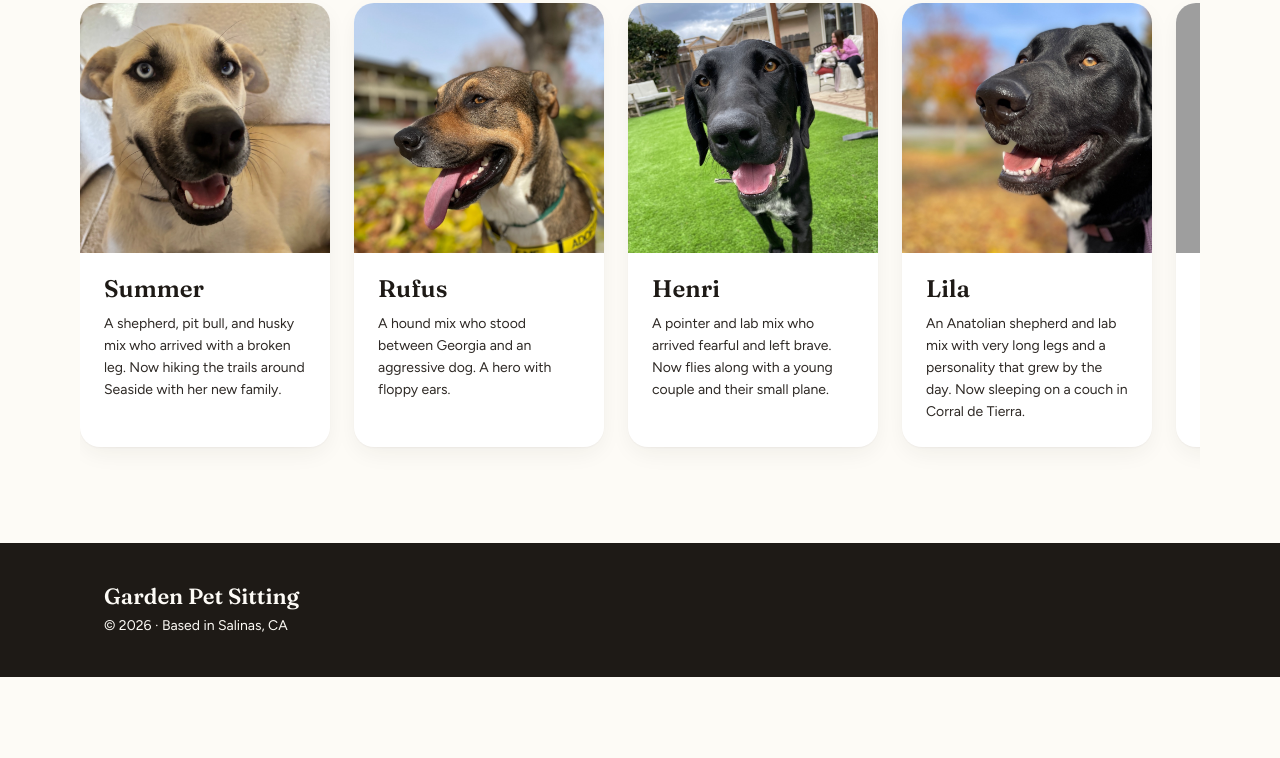
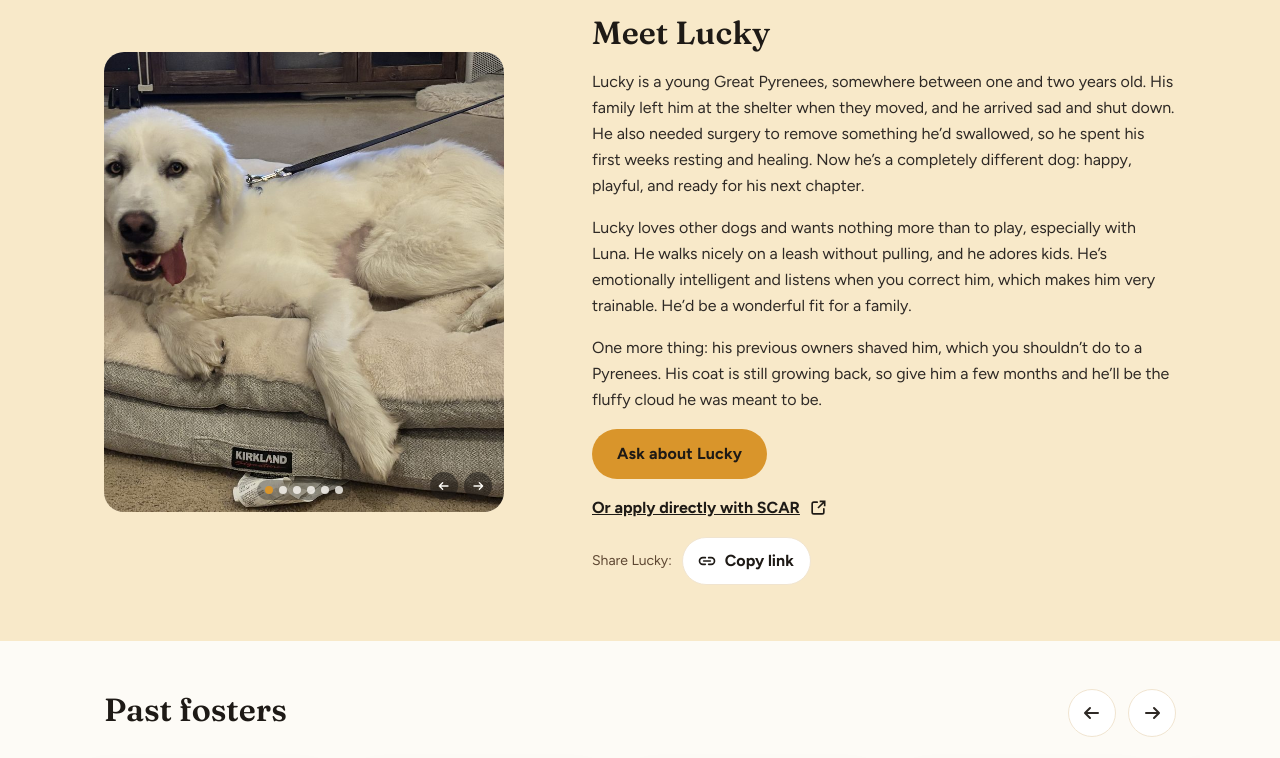
Before and after one commit to jennalynngarden-jpg/gardenpetsitting, a plain HTML site: page fosters.html in a window 1280 px wide. Shown: the part 722-1480 px from the top of the page. Before the commit the page ends 1399 px from the top, so only its background shows below. Drawn offline with Linux system fonts and the light colour scheme; no server answers; grey boxes are pictures that could not be loaded.

Commit message:
Feature Lucky as the current foster dog
Add Lucky's bio and a photo carousel to the Currently looking for a home section on the Foster dogs page.

Co-Authored-By: Claude Opus 5.5 <noreply@anthropic.com>
Claude-Session: https://claude.ai/code/session_01An5QrmKTvzZnuYxy6GtqER

```diff
--- a/css/styles.css
+++ b/css/styles.css
@@ -255,6 +255,7 @@ p { margin: 0; }
 .photo-strip { display: grid; grid-template-columns: repeat(3, 1fr); gap: var(--spacing-lg); }
 .photo-strip img { width: 100%; aspect-ratio: 341 / 320; object-fit: cover; object-position: 50% 12%; border-radius: var(--radius-lg); }
 .featured { background: var(--color-bg-accent-soft); padding: clamp(40px, 5vw, 56px) 0; }
+.featured .carousel--story { justify-self: start; }
 
 .row-head { display: flex; justify-content: space-between; align-items: center; gap: var(--spacing-lg); margin-bottom: var(--spacing-lg); }
 .row-head h2 { margin-bottom: 6px; }
--- a/fosters.html
+++ b/fosters.html
@@ -11,7 +11,7 @@
   <link rel="preconnect" href="https://fonts.googleapis.com">
   <link rel="preconnect" href="https://fonts.gstatic.com" crossorigin>
   <link href="https://fonts.googleapis.com/css2?family=Fraunces:wght@600&family=Figtree:wght@400;700&display=swap" rel="stylesheet">
-  <link rel="stylesheet" href="css/styles.css?v=21">
+  <link rel="stylesheet" href="css/styles.css?v=22">
 </head>
 <body>
 
@@ -82,28 +82,41 @@
     </section>
 
     <!--
-      FEATURED FOSTER — shown only when Georgia has a dog looking for a home.
-      To use it: remove this comment wrapper, then update the name, photo, description, and the "Ask about" button.
-    <section class="featured">
-      <div class="container feature__inner">
-        <img class="feature__photo" src="images/fosters/CURRENT-DOG.jpg" alt="">
+      FEATURED FOSTER: shown only when Georgia has a dog looking for a home.
+      When the current foster is adopted, delete this whole section (or wrap it in a comment) and add them to Past fosters below.
+      To feature a new dog, update the name, photos, description, and the "Ask about" button.
+    -->
+    <section class="featured" id="current-foster">
+      <div class="container feature__inner feature__inner--photo-first">
+        <div class="carousel carousel--story" data-carousel aria-roledescription="carousel" aria-label="Photos of Lucky">
+          <div class="carousel__slide is-active"><img src="images/fosters/lucky-1.jpg" alt="Lucky the Great Pyrenees smiling on a dog bed"></div>
+          <div class="carousel__slide"><img src="images/fosters/lucky-2.jpg" style="object-position: 50% 30%" alt="Lucky on his leash at the front door, ready for a walk, with Luna behind him"></div>
+          <div class="carousel__slide"><img src="images/fosters/lucky-3.jpg" style="object-position: 50% 40%" alt="Lucky and Luna side by side looking through the window"></div>
+          <div class="carousel__slide"><img src="images/fosters/lucky-4.jpg" alt="Lucky and Luna on a neighborhood walk beside a toddler in a ride-on car"></div>
+          <div class="carousel__slide"><img src="images/fosters/lucky-5.jpg" style="object-position: 50% 30%" alt="Close-up of Lucky’s face on a walk"></div>
+          <div class="carousel__slide"><img src="images/fosters/lucky-6.jpg" style="object-position: 50% 55%" alt="Lucky resting on a dog bed while Luna naps in the background"></div>
+          <div class="carousel__dots" data-carousel-dots></div>
+          <button class="carousel__arrow carousel__arrow--prev" data-carousel-prev aria-label="Previous photo"><svg class="icon" style="transform:scaleX(-1)"><use href="#i-arrow"/></svg></button>
+          <button class="carousel__arrow carousel__arrow--next" data-carousel-next aria-label="Next photo"><svg class="icon"><use href="#i-arrow"/></svg></button>
+        </div>
         <div class="feature__text">
           <p class="caption">Currently looking for a home</p>
-          <h2>Meet Biscuit</h2>
-          <p>Biscuit is a two-year-old shepherd mix with big ears and bigger opinions about tennis balls. He is crate trained, gentle with cats, and currently practicing his sit for treats. Fostered through SCAR and ready to meet his family.</p>
-          <a class="btn btn--primary" href="#inquiry" data-open-modal="inquiry" data-service="Not sure yet">Ask about Biscuit</a>
+          <h2>Meet Lucky</h2>
+          <p>Lucky is a young Great Pyrenees, somewhere between one and two years old. His family left him at the shelter when they moved, and he arrived sad and shut down. He also needed surgery to remove something he’d swallowed, so he spent his first weeks resting and healing. Now he’s a completely different dog: happy, playful, and ready for his next chapter.</p>
+          <p>Lucky loves other dogs and wants nothing more than to play, especially with Luna. He walks nicely on a leash without pulling, and he adores kids. He’s emotionally intelligent and listens when you correct him, which makes him very trainable. He’d be a wonderful fit for a family.</p>
+          <p>One more thing: his previous owners shaved him, which you shouldn’t do to a Pyrenees. His coat is still growing back, so give him a few months and he’ll be the fluffy cloud he was meant to be.</p>
+          <a class="btn btn--primary" href="#inquiry" data-open-modal="inquiry" data-service="Not sure yet">Ask about Lucky</a>
           <a class="org-link" href="https://www.scar.pet/team-4" target="_blank" rel="noopener">Or apply directly with SCAR <svg class="icon icon--sm"><use href="#i-external"/></svg></a>
-          <div class="share" data-share data-share-title="Biscuit · Garden Pet Sitting">
-            <span class="body-small">Share Biscuit:</span>
+          <div class="share" data-share data-share-title="Lucky · Garden Pet Sitting">
+            <span class="body-small">Share Lucky:</span>
             <button class="pill" data-share-native hidden aria-label="Share"><svg class="icon icon--sm"><use href="#i-share"/></svg> <span>Share</span></button>
             <button class="pill" data-share-copy aria-label="Copy link"><svg class="icon icon--sm"><use href="#i-link"/></svg> <span>Copy link</span></button>
           </div>
         </div>
       </div>
     </section>
-    -->
 
-    <section class="section" id="past-fosters" style="padding-top: 8px">
+    <section class="section" id="past-fosters" style="padding-top: clamp(32px, 4vw, 48px)">
       <div class="container">
         <div class="row-head">
           <div>
```
Also changed, not shown: images/fosters/lucky-1.jpg (added), images/fosters/lucky-2.jpg (added), images/fosters/lucky-3.jpg (added), images/fosters/lucky-4.jpg (added), images/fosters/lucky-5.jpg (added), images/fosters/lucky-6.jpg (added).
